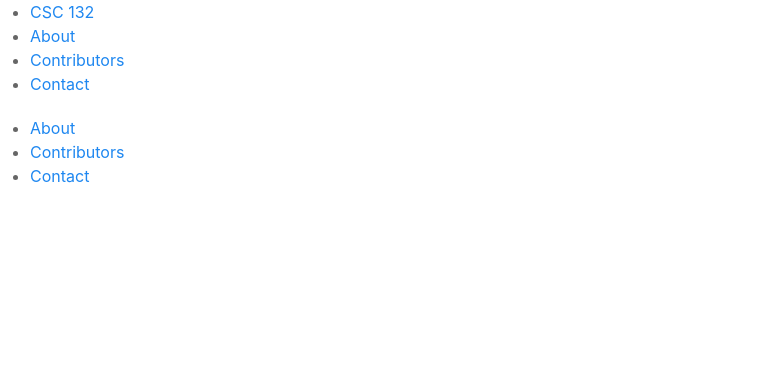
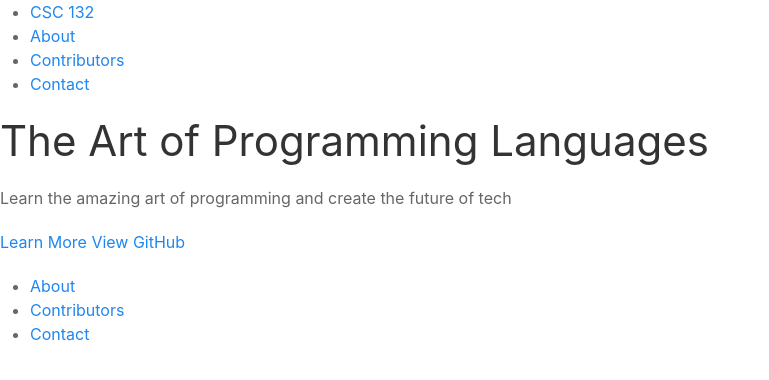
Before and after one commit to MicahAsowata/CSC132, a plain HTML site: page index.html in a window 1280 px wide. Shown: the whole page, without its empty margins (0-769 px from the left). Drawn offline with nearby package versions, Linux system fonts and the light colour scheme.

Commit message:
I am quite done with the header markup

```diff
--- a/index.html
+++ b/index.html
@@ -23,8 +23,12 @@
             </ul>
         </nav>
         <section>
-            <h1></h1>
-            <p></p>
+            <h1>The Art of Programming Languages</h1>
+            <p>Learn the amazing art of programming and create the future of tech</p>
+            <div>
+                <a href="#">Learn More</a>
+                <a href="https://github.com/Kehinde-Ajasa/CSC_132-Principles_of_Programming_languages">View GitHub</a>
+            </div>
         </section>
     </header>
     <main>
```
